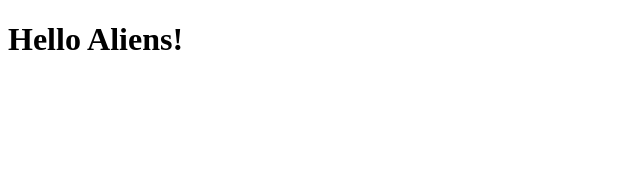
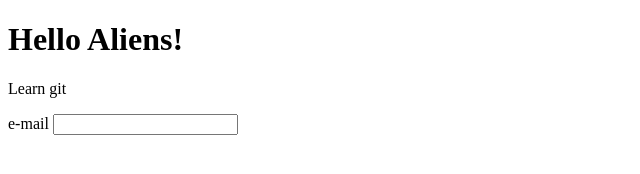
Before and after one commit to nashrin23/EOLO, a plain HTML site: page index.html in a window 1280 px wide. Shown: the whole page, without its empty margins (0-640 px from the left). Drawn offline with Linux system fonts and the light colour scheme.

Commit message:
Form added

```diff
--- a/index.html
+++ b/index.html
@@ -7,5 +7,10 @@
     </head>
     <body>
         <h1>Hello Aliens!</h1>
+        <p>Learn git</p>
+        <form action="">
+            <label for="">e-mail</label>
+            <input type="text">
+        </form>
     </body>
 </html>
```
